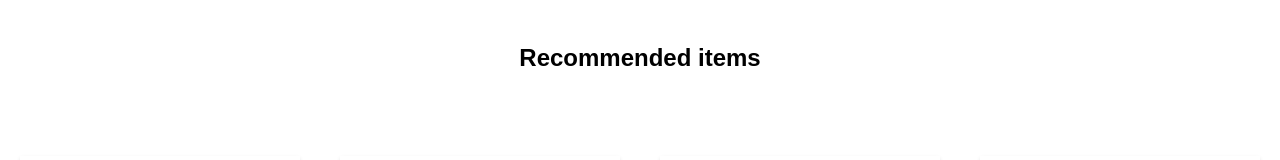
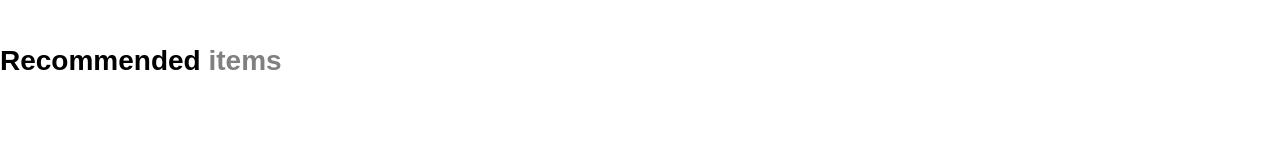
Before and after one commit to siddharth17vaishnav/ViewCommerce, a React (Vite) app: page / in a window 1280 px wide. Shown: the top 160 px of the page. Built offline with nearby package versions, Linux system fonts and the light colour scheme.

Commit message:
card update

```diff
--- a/src/App.tsx
+++ b/src/App.tsx
@@ -6,7 +6,10 @@ function App() {
   return (
     <>
      <div>
-     <h1 className="title">Recommended items</h1>
+     <h1 className="title">
+  <span className="Peach-text">Recommended</span>
+  <span className="gray-text"> items</span>
+</h1>
       <div className="card-list">
         <Card
           image={require('./assets/B.jpg')}
--- a/src/index.css
+++ b/src/index.css
@@ -8,15 +8,11 @@
 }
 .title {
   font-size: 28px;
-  text-align: center;
    margin-top: 40px;
    margin-bottom: 20px;
-}
-
-@media (max-width: 1280px) {
-  .title {
-    font-size: 24px;
-  }
+   max-width: 1480px;
+   text-align: left;
+   overflow-wrap: break-word;
 }
 
 .card-list {
@@ -73,3 +69,10 @@
    padding: 0 10px;
  }
 }
+.peach-text {
+ color: Peach;
+}
+
+.gray-text {
+ color: gray;
+}
```
Lines whose indentation alone changed are shown as unchanged.
